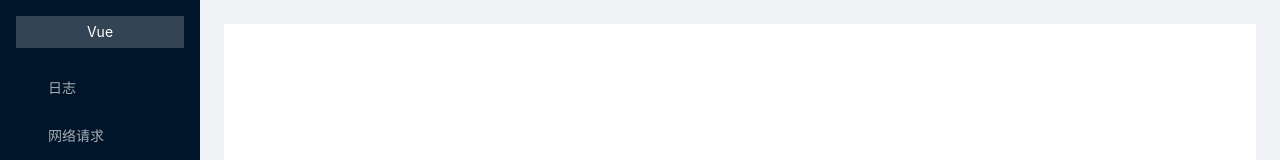
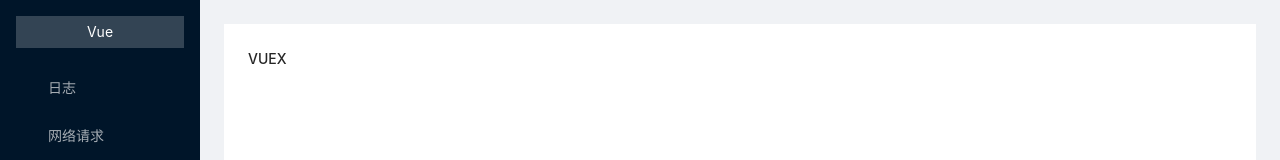
Before and after one commit to guchengnan/vue-promote, a Vue app: page /vuex in a window 1280 px wide. Shown: the top 160 px of the page. Built offline with nearby package versions, Linux system fonts and the light colour scheme.

Commit message:
fix: 抽离vue-router的routes

```diff
--- a/src/router/index.js
+++ b/src/router/index.js
@@ -2,27 +2,7 @@
 import VueRouter from 'vue-router'
 Vue.use(VueRouter)
 
-const routes = [
-  {
-	path: '/',
-	redirect: '/log'
-  },
-  {
-    path: '/log',
-    name: 'Log',
-    component: () => import(/* webpackChunkName: "home" */ '../views/log/index.vue')
-  },
-  {
-    path: '/request',
-    name: 'Request',
-    component: () => import(/* webpackChunkName: "request" */ '../views/request/index.vue')
-  },
-  {
-    path: '/directives',
-    name: 'Directives',
-    component: () => import(/* webpackChunkName: "directives" */ '../views/directives/index.vue')
-  }
-]
+import routes from './routes.js'
 
 const router = new VueRouter({
   mode: 'history',
--- /dev/null
+++ b/src/router/routes.js
@@ -0,0 +1,28 @@
+const routes = [
+  {
+	path: '/',
+	redirect: '/log'
+  },
+  {
+    path: '/log',
+    name: 'Log',
+    component: () => import(/* webpackChunkName: "home" */ '../views/log/index.vue')
+  },
+  {
+    path: '/request',
+    name: 'Request',
+    component: () => import(/* webpackChunkName: "request" */ '../views/request/index.vue')
+  },
+  {
+    path: '/directives',
+    name: 'Directives',
+    component: () => import(/* webpackChunkName: "directives" */ '../views/directives/index.vue')
+  },
+  {
+    path: '/vuex',
+    name: 'Vuex',
+    component: () => import(/* webpackChunkName: "vuex" */ '../views/vuex/index.vue')
+  }
+]
+
+export default routes
--- /dev/null
+++ b/src/views/vuex/index.vue
@@ -0,0 +1,11 @@
+<template>
+	<div class="vuex">
+		<h1>VUEX</h1>
+	</div>
+</template>
+
+<script>
+</script>
+
+<style>
+</style>
```
